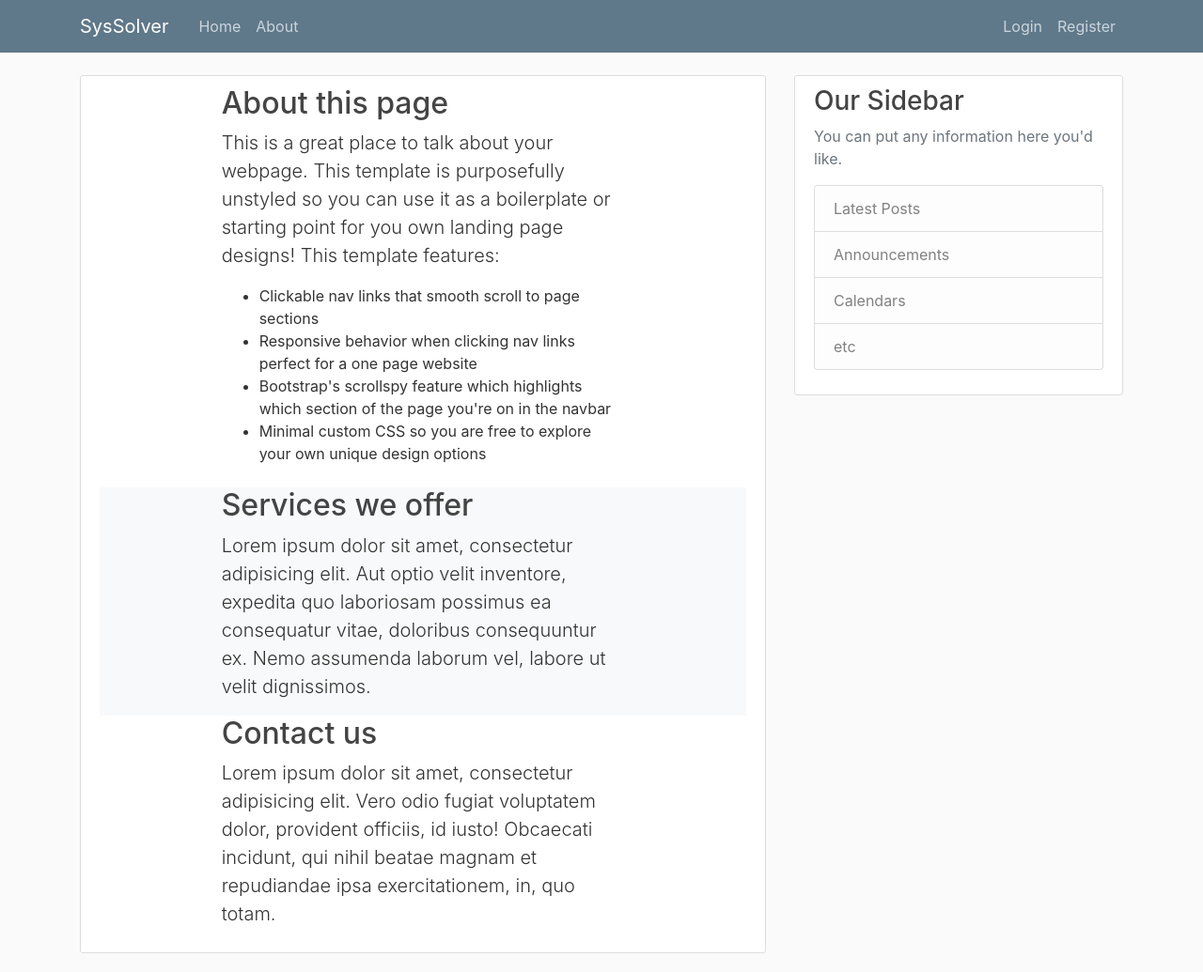
After one commit to NicacioSilva/eqSysProject, a Django app: page /about/ in a window 1280 px wide. The commit adds this page. Shown: the whole page at 94% size. Run offline with Django 3.2, Linux system fonts and the light colour scheme; some libraries are stand-ins or nearby versions.

Commit message:
add an about page.

```diff
--- /dev/null
+++ b/eqSysApp/templates/eqSysApp/about.html
@@ -0,0 +1,54 @@
+{% extends 'eqSysApp/base.html' %}
+{% block content %}
+    <article class="media content-section">
+        <div class="media-body">
+            <section id="about">
+                <div class="container">
+                    <div class="row">
+                        <div class="col-lg-8 mx-auto">
+                            <h2>About this page</h2>
+                            <p class="lead">This is a great place to talk about your webpage. This template is
+                                purposefully unstyled so you can use it as a boilerplate or starting point for you own
+                                landing page designs! This template features:</p>
+                            <ul>
+                                <li>Clickable nav links that smooth scroll to page sections</li>
+                                <li>Responsive behavior when clicking nav links perfect for a one page website</li>
+                                <li>Bootstrap's scrollspy feature which highlights which section of the page you're on
+                                    in the navbar
+                                </li>
+                                <li>Minimal custom CSS so you are free to explore your own unique design options</li>
+                            </ul><br>
+                        </div>
+                    </div>
+                </div>
+            </section>
+
+            <section id="services" class="bg-light">
+                <div class="container">
+                    <div class="row">
+                        <div class="col-lg-8 mx-auto">
+                            <h2>Services we offer</h2>
+                            <p class="lead">Lorem ipsum dolor sit amet, consectetur adipisicing elit. Aut optio velit
+                                inventore, expedita quo laboriosam possimus ea consequatur vitae, doloribus consequuntur
+                                ex. Nemo assumenda laborum vel, labore ut velit dignissimos.</p>
+                        </div>
+                    </div>
+                </div>
+            </section>
+
+            <section id="contact">
+                <div class="container">
+                    <div class="row">
+                        <div class="col-lg-8 mx-auto">
+                            <h2>Contact us</h2>
+                            <p class="lead">Lorem ipsum dolor sit amet, consectetur adipisicing elit. Vero odio fugiat
+                                voluptatem dolor, provident officiis, id iusto! Obcaecati incidunt, qui nihil beatae
+                                magnam et repudiandae ipsa exercitationem, in, quo totam.</p>
+                        </div>
+                    </div>
+                </div>
+            </section>
+
+        </div>
+    </article>
+{% endblock content %}
--- a/eqSysApp/templates/eqSysApp/base.html
+++ b/eqSysApp/templates/eqSysApp/base.html
@@ -56,7 +56,6 @@
         <div class="col-md-8">
             {% block 2x2system %}
             {% endblock 2x2system %}
-            <br>
 
             {% block content %}
             {% endblock content %}
--- a/eqSysApp/templates/eqSysApp/home.html
+++ b/eqSysApp/templates/eqSysApp/home.html
@@ -15,7 +15,7 @@
         <input name="c2" placeholder="c&#8322;" size="1" style="text-align: center" type="number" step="any" required>
 
         <br><input type="submit" value="Submit">
-    </form>
+    </form><br>
 {% endblock 2x2system %}
 {% block content %}
     <article class="media content-section">
--- a/eqSysApp/urls.py
+++ b/eqSysApp/urls.py
@@ -2,5 +2,6 @@ from django.urls import path
 from . import views
 
 urlpatterns = [
-    path('', views.home, name='blog-home'),
+    path('', views.home, name='home-page'),
+    path('about/', views.about, name='about-page'),
 ]
--- a/eqSysApp/views.py
+++ b/eqSysApp/views.py
@@ -13,3 +13,7 @@ def home(request):
         from eqSysApp.sympy.sympy import sys_2x2
         context = sys_2x2(a1, b1, c1, a2, b2, c2)
     return render(request, 'eqSysApp/home.html', context)
+
+
+def about(request):
+    return render(request, 'eqSysApp/about.html')
```
